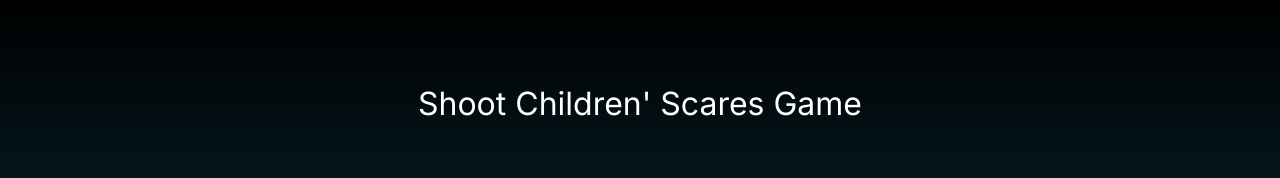
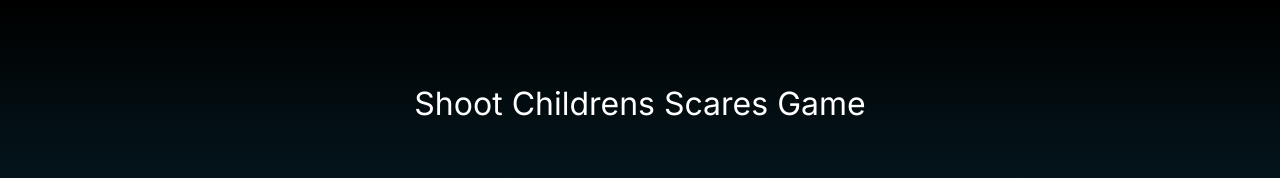
Before and after one commit to kravcov7/hackathon-team3, a Next.js app: page /game in a window 1280 px wide. Shown: the top 178 px of the page. Built offline with nearby package versions, Linux system fonts and the light colour scheme.

Commit message:
refactor: remove symbol

```diff
--- a/app/components/game/Game.tsx
+++ b/app/components/game/Game.tsx
@@ -23,7 +23,7 @@ export default function Game() {
 
   return (
     <div className={styles.container}>
-      <h1 className={styles.title}>Shoot Children' Scares Game</h1>
+      <h1 className={styles.title}>Shoot Childrens Scares Game</h1>
       <Scene isHit={hit} onUnitClick={handleClick} />
     </div>
   );
```
